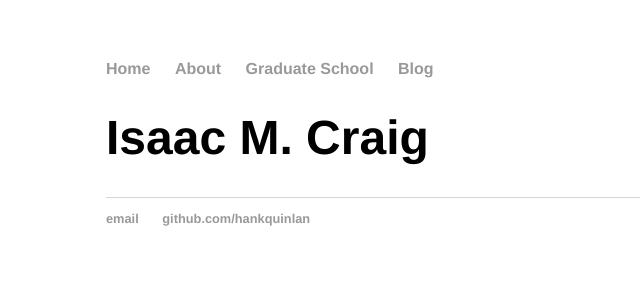
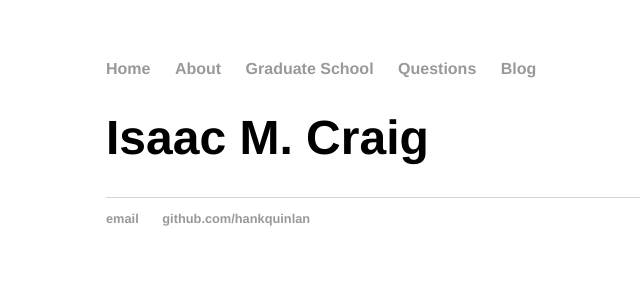
Before and after one commit to isundberg/isaacmc.github.io, a Jekyll site: the page built from index.html, in a window 1280 px wide. Shown: the top 300 px of the page, without its empty margins (86-726 px from the left). Built offline with Jekyll 4.4.1, drawn with Linux system fonts in a browser that asks for light colours.

Commit message:
Update default.html

```diff
--- a/_layouts/default.html
+++ b/_layouts/default.html
@@ -11,6 +11,7 @@
 	        		<li><a href="/">Home</a></li>
 		        	<li><a href="/about">About</a></li>
 		        	<li><a href="/graduateschool">Graduate School</a></li>
+		        	<li><a href="/questions">Questions</a></li>
 	        		<li><a href="/blog">Blog</a></li>
 	    		</ul>
 			</nav>
```
